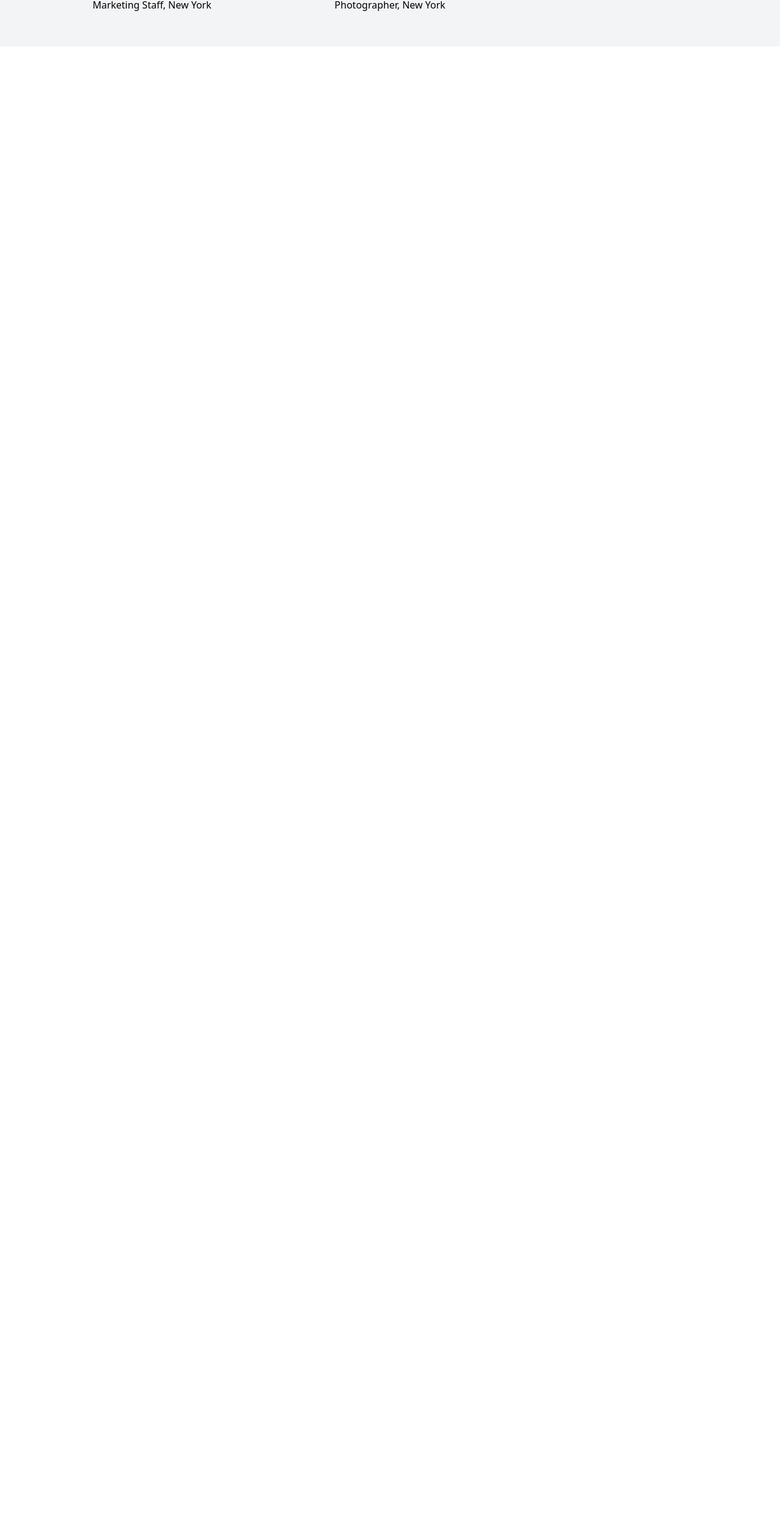
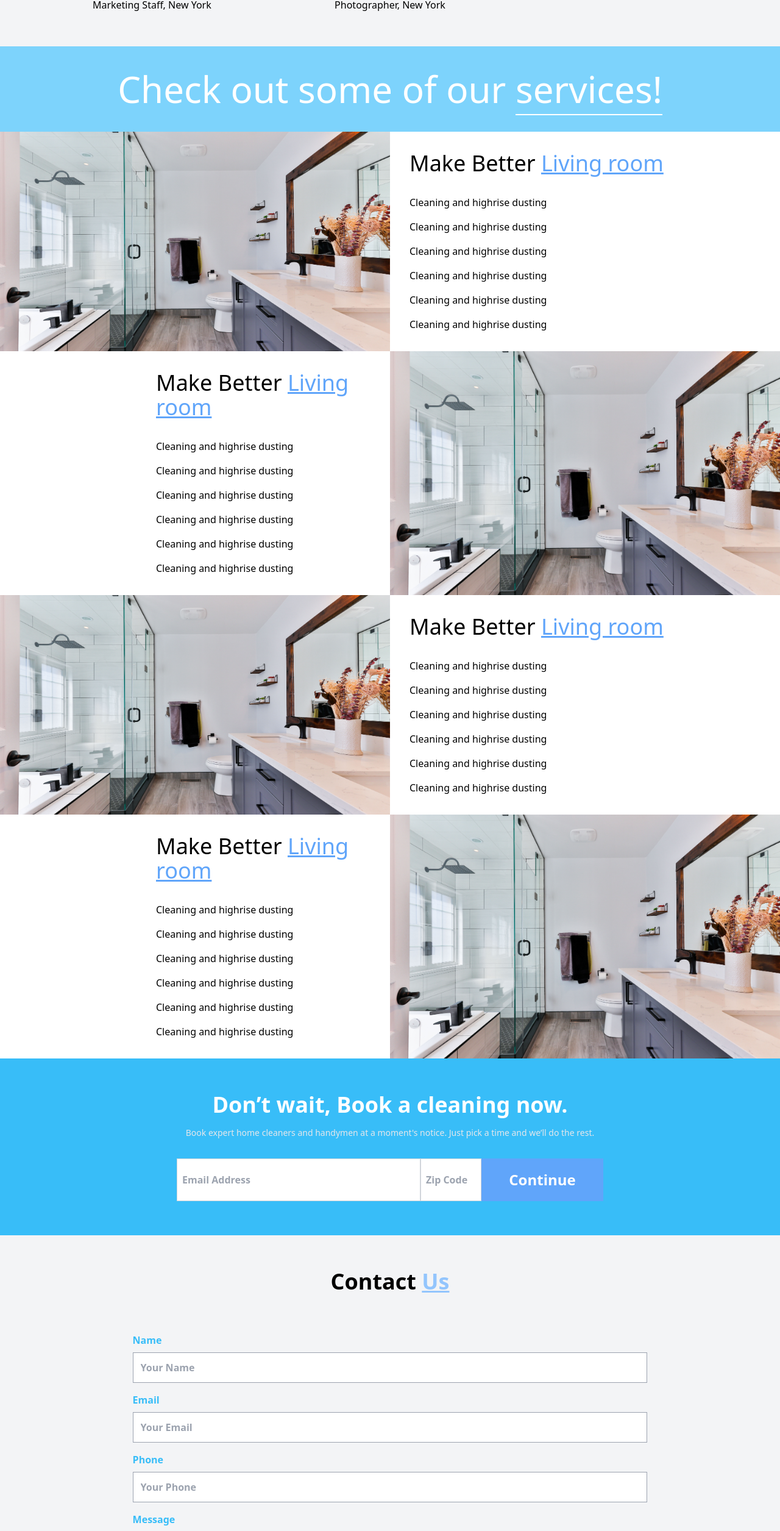
Before and after one commit to ilyasselharak/diamand, a Next.js app: page / in a window 1280 px wide. Shown: the part 1806-4317 px from the top of the page at 61% size. Before the commit the page ends 2282 px from the top, so only its background shows below. Built offline with nearby package versions, Linux system fonts and the light colour scheme.

Commit message:
index design

```diff
--- a/src/components/HomeFoter.tsx
+++ b/src/components/HomeFoter.tsx
@@ -4,10 +4,10 @@ import { BsFacebook, BsInstagram } from "react-icons/bs";
 
 export default function HomeFoter() {
   return (
-    <div className="bg-green-200 h-[200px] font-serif mt-16 p-2 hidden md:block">
+    <div className="bg-sky-500 text-white h-[200px] font-serif  p-2 hidden md:block">
       <div className="flex justify-around items-center mt-8">
         <div>
-          <div className="flex gap-4 font-bold text-gray-700 ml-4">
+          <div className="flex gap-4 font-bold text-white ml-4">
             <span className="hover:underline hover:text-xl">Book Now</span>
             <span className="hover:underline hover:text-xl">Call us</span>
             <Link
--- a/src/pages/index.tsx
+++ b/src/pages/index.tsx
@@ -5,6 +5,7 @@ import { findAllQuestions } from "./api/frequently";
 import { findAllContent } from "./api/home";
 import { Swiper, SwiperSlide } from "swiper/react";
 import "swiper/css";
+
 import { Autoplay, Pagination } from "swiper";
 import { FcCalendar, FcPhone, FcQuestions, FcHome } from "react-icons/fc";
 import { AiOutlineLock } from "react-icons/ai";
@@ -20,9 +21,40 @@ import Script from "next/script";
 
 import Head from "next/head";
 import Link from "next/link";
-import { useReducer } from "react";
+import { useReducer, useState } from "react";
+import axios from "axios";
 
 export default function Home() {
+  const [messages, setMessage] = useState("");
+  type ValidationSchema = z.infer<typeof validationSchema>;
+  const validationSchema = z.object({
+    fname: z.string().min(1, { message: "Name is required" }),
+    message: z.string().min(2, { message: "message is required" }),
+    email: z.string().min(1, { message: "Email is required" }).email({
+      message: "Must be a valid email",
+    }),
+
+    phone: z.string().min(5, { message: "phone must be at least 6 numbers" }),
+  });
+  const {
+    register,
+    handleSubmit,
+    formState: { errors },
+  } = useForm<ValidationSchema>({
+    mode: "onBlur",
+    resolver: zodResolver(validationSchema),
+  });
+  const onSubmit: SubmitHandler<ValidationSchema> = (data) => {
+    axios.post("../api/contact", {
+      firstName: data.fname,
+
+      email: data.email,
+      phone: data.phone,
+      message: data.message,
+    });
+    setMessage("the message have been send");
+  };
+
   return (
     <>
       <Head>
@@ -179,11 +211,204 @@ export default function Home() {
             </div>
           </div>
         </div>
-        <div className="h-[400px]"></div>
+        <div className="bg-sky-300 text-white text-6xl text-center py-10 font-[200]">
+          Check out some of our{" "}
+          <span className="border-b-2 border-white">services!</span>
+        </div>
+        <div>
+          <div className="grid grid-cols-2">
+            <div className="relative">
+              <Image src={"/Toilet.jpg"} fill alt={"img1"} />
+            </div>
+            <div className="p-8">
+              <div className="text-4xl">
+                Make Better{" "}
+                <span className="text-blue-400 underline">Living room</span>
+              </div>
+              <div className="flex flex-col gap-4 mt-8">
+                <div>Cleaning and highrise dusting</div>
+                <div>Cleaning and highrise dusting</div>
+                <div>Cleaning and highrise dusting</div>
+                <div>Cleaning and highrise dusting</div>
+                <div>Cleaning and highrise dusting</div>
+                <div>Cleaning and highrise dusting</div>
+              </div>
+            </div>
+          </div>
+          <div className="grid grid-cols-2">
+            <div className="py-8 ml-[40%]">
+              <div className="text-4xl">
+                Make Better{" "}
+                <span className="text-blue-400 underline">Living room</span>
+              </div>
+              <div className="flex flex-col gap-4 mt-8">
+                <div>Cleaning and highrise dusting</div>
+                <div>Cleaning and highrise dusting</div>
+                <div>Cleaning and highrise dusting</div>
+                <div>Cleaning and highrise dusting</div>
+                <div>Cleaning and highrise dusting</div>
+                <div>Cleaning and highrise dusting</div>
+              </div>
+            </div>
+            <div className="relative">
+              <Image src={"/Toilet.jpg"} fill alt={"img1"} />
+            </div>
+          </div>
+          <div className="grid grid-cols-2">
+            <div className="relative">
+              <Image src={"/Toilet.jpg"} fill alt={"img1"} />
+            </div>
+            <div className="p-8">
+              <div className="text-4xl">
+                Make Better{" "}
+                <span className="text-blue-400 underline">Living room</span>
+              </div>
+              <div className="flex flex-col gap-4 mt-8">
+                <div>Cleaning and highrise dusting</div>
+                <div>Cleaning and highrise dusting</div>
+                <div>Cleaning and highrise dusting</div>
+                <div>Cleaning and highrise dusting</div>
+                <div>Cleaning and highrise dusting</div>
+                <div>Cleaning and highrise dusting</div>
+              </div>
+            </div>
+          </div>
+          <div className="grid grid-cols-2">
+            <div className="py-8 ml-[40%]">
+              <div className="text-4xl">
+                Make Better{" "}
+                <span className="text-blue-400 underline">Living room</span>
+              </div>
+              <div className="flex flex-col gap-4 mt-8">
+                <div>Cleaning and highrise dusting</div>
+                <div>Cleaning and highrise dusting</div>
+                <div>Cleaning and highrise dusting</div>
+                <div>Cleaning and highrise dusting</div>
+                <div>Cleaning and highrise dusting</div>
+                <div>Cleaning and highrise dusting</div>
+              </div>
+            </div>
+            <div className="relative">
+              <Image src={"/Toilet.jpg"} fill alt={"img1"} />
+            </div>
+          </div>
+        </div>
+        <div className=" text-center text-white font-bold bg-sky-400 py-14">
+          <div className=" text-4xl"> Don’t wait, Book a cleaning now.</div>
+          <div className=" font-normal text-sm mt-4 text-gray-200">
+            Book expert home cleaners and handymen at a moment's notice. Just
+            pick a time and we’ll do the rest.
+          </div>
+          <div className="flex items-center justify-center mt-8">
+            <input
+              type="text"
+              className="border border-gray-300 w-[400px] px-2 h-[70px] py-2"
+              placeholder="Email Address"
+            />
+            <input
+              type="text"
+              className="border border-gray-300 w-[100px] h-[70px] px-2 py-2"
+              placeholder="Zip Code"
+            />
+            <input
+              type="submit"
+              className="bg-blue-400 px-4 py-2 w-[200px] text-2xl h-[70px]"
+              value={"Continue"}
+            />
+          </div>
+        </div>
+        <div className=" text-center text-4xl font-bold bg-gray-100 py-14">
+          Contact <span className="text-blue-300 underline">Us</span>
+          <form
+            onSubmit={handleSubmit(onSubmit)}
+            method="POST"
+            className="flex text-left text-base text-sky-400 gap-4 mx-auto mt-16 flex-col w-[90%] md:w-[66%]"
+          >
+            <div className="w-full">
+              <label>Name</label>
+              <div>
+                <input
+                  className="w-full border border-gray-400 p-3 mt-2"
+                  placeholder="Your Name"
+                  {...register("fname")}
+                />
+                {errors.fname && (
+                  <p className="text-xs italic text-red-500 mt-2">
+                    {" "}
+                    {errors.fname?.message}
+                  </p>
+                )}
+              </div>
+            </div>
+            <div className="w-full">
+              <label>Email</label>
+              <div>
+                <input
+                  className="w-full border border-gray-400 p-3 mt-2"
+                  type="email"
+                  placeholder="Your Email"
+                  {...register("email")}
+                />
+                {errors.email && (
+                  <p className="text-xs italic text-red-500 mt-2">
+                    {" "}
+                    {errors.email?.message}
+                  </p>
+                )}
+              </div>
+            </div>
+            <div className="w-full">
+              <label>Phone</label>
+              <div>
+                <input
+                  type="tel"
+                  className="w-full border border-gray-400 p-3 mt-2"
+                  placeholder="Your Phone"
+                  {...register("phone")}
+                />
+                {errors.phone && (
+                  <p className="text-xs italic text-red-500 mt-2">
+                    {" "}
+                    {errors.phone?.message}
+                  </p>
+                )}
+              </div>
+            </div>
+            <div className="w-full">
+              <label>Message</label>
+              <div>
+                <textarea
+                  className="w-full border border-gray-400 p-2 pb-8 mt-2"
+                  placeholder="Message"
+                  {...register("message")}
+                ></textarea>
+                {errors.message && (
+                  <p className="text-xs italic text-red-500 mt-2">
+                    {" "}
+                    {errors.message?.message}
+                  </p>
+                )}
+              </div>
+            </div>
+            <p>
+              By entering any information, you affirm you have read and agree to
+              the Terms of Service and Privacy Policy.
+            </p>
+
+            <button
+              type="submit"
+              className="p-4 bg-green-400 mb-20 rounded-md text-white font-bold text-xl"
+            >
+              Send
+            </button>
+          </form>
+        </div>
+
         <Script
           src="//code.tidio.co/cknjplhesnbsxez5y1idm3dsw6p4ihsu.js"
           async
         ></Script>
+        <HomeFoter />
       </main>
 
       <Footer />
```
